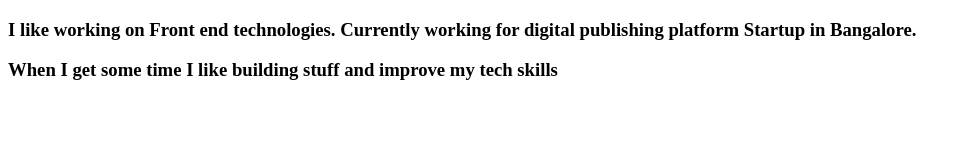
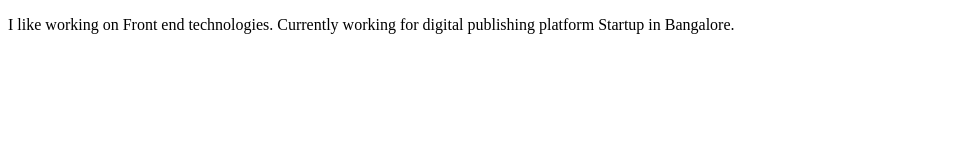
Before and after one commit to serendipitist/serendipitist-site, a Gatsby site: page /work in a window 1280 px wide. Shown: the whole page, without its empty margins (0-971 px from the left). Built offline with nearby package versions, Linux system fonts and the light colour scheme; Gatsby itself is replaced by a stand-in of ours.

Commit message:
fix the text

```diff
--- a/src/pages/work.js
+++ b/src/pages/work.js
@@ -3,8 +3,7 @@ import Link from 'gatsby-link'
 
 const SecondPage = () => (
   <div>
-   <h3> I like working on Front end technologies. Currently working for digital publishing platform Startup in Bangalore.</h3>
-    <h3>When I get some time I like building stuff and improve my tech skills </h3>
+   <p> I like working on Front end technologies. Currently working for digital publishing platform Startup in Bangalore.</p>
   </div>
 )
 
```
